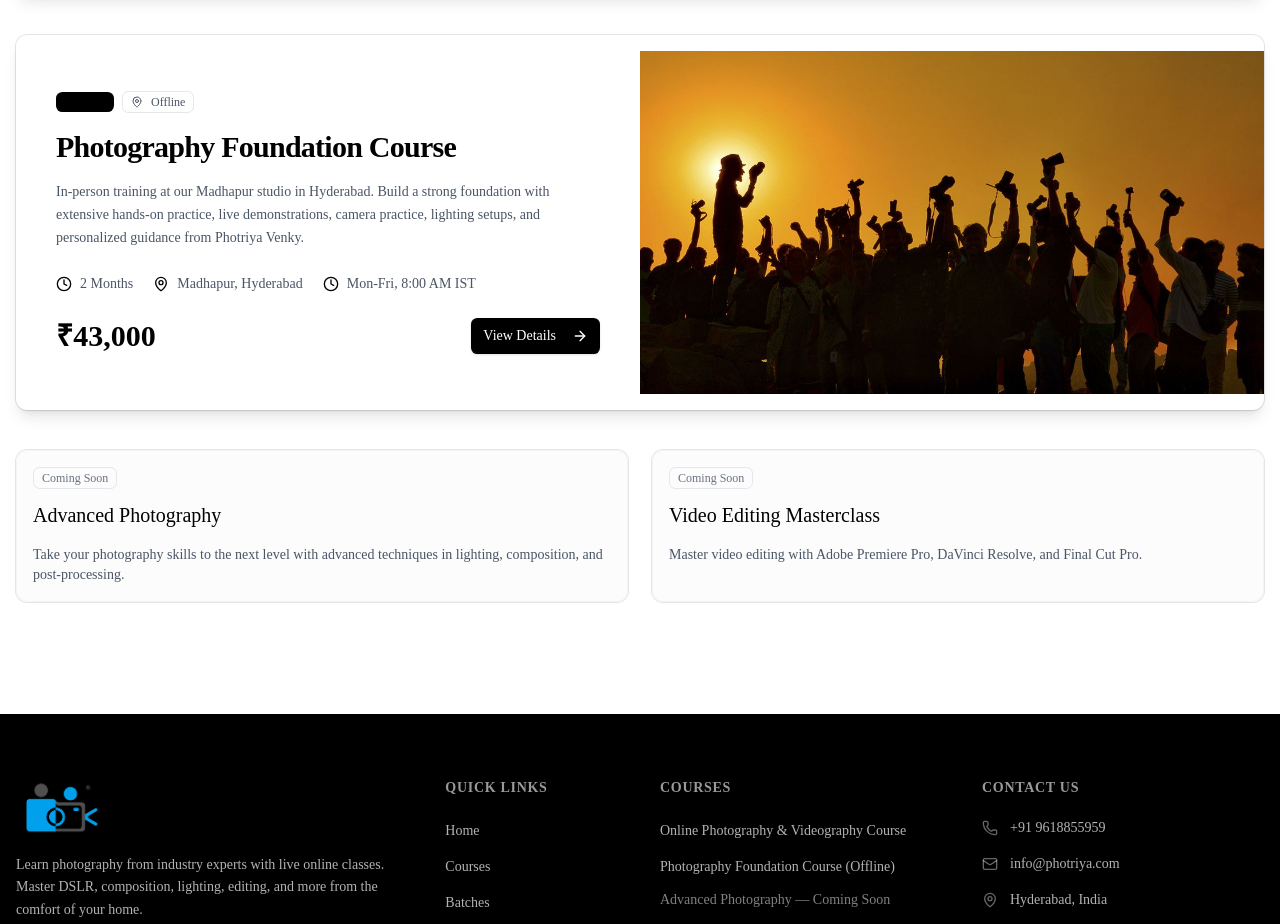
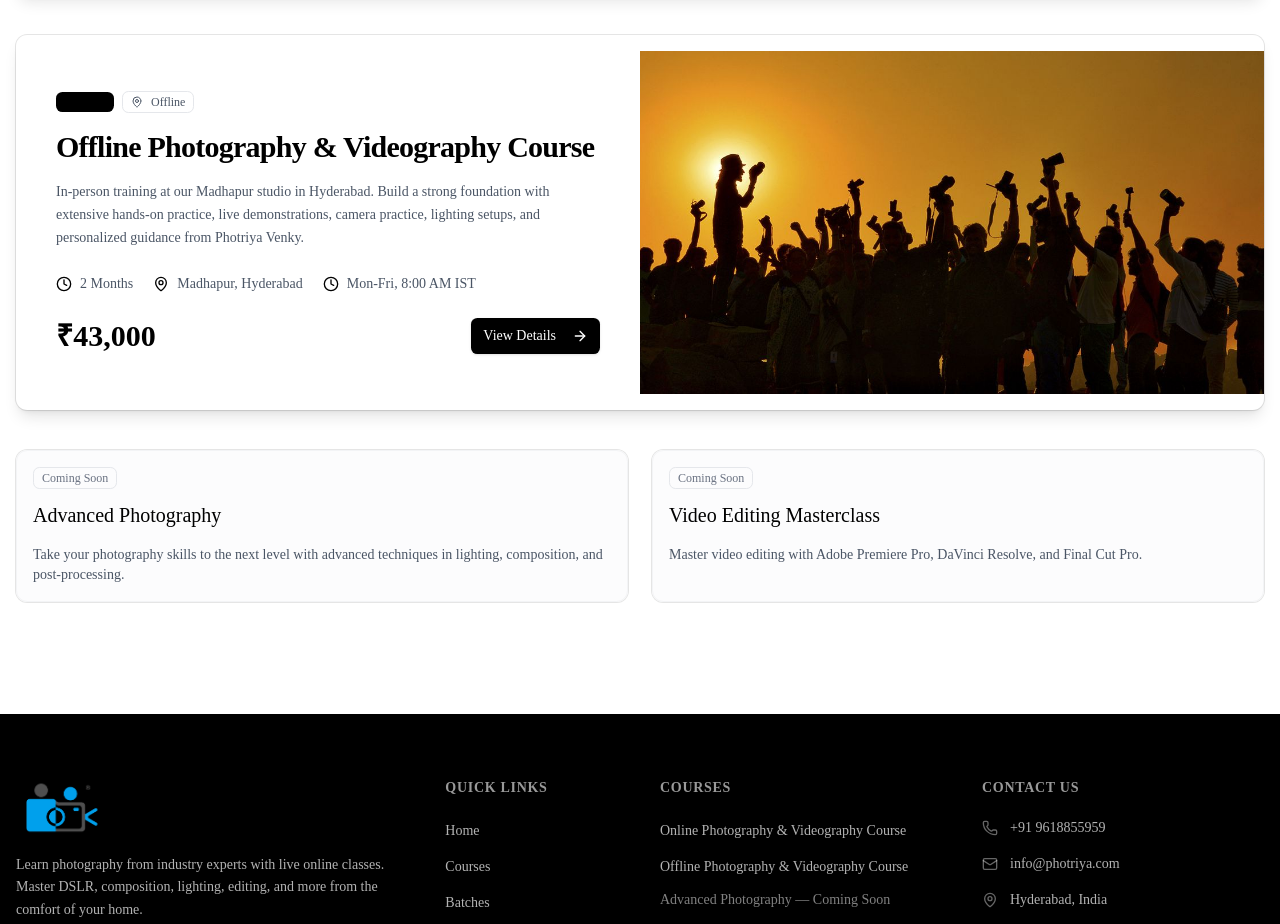
Before and after one commit to nandhan262006/ACADEMY, a Next.js app: page /courses in a window 1280 px wide. Shown: the part 960-1884 px from the top of the page. Built offline with nearby package versions, Linux system fonts and the light colour scheme.

Commit message:
rename: Offline Photography Foundation Course -> Offline Photography & Videography Course
Update page heading, courses listing, footer link, FAQ copy, ItemList
schema name, and title tag for consistency with the online course name.

```diff
--- a/src/app/(public)/courses/[slug]/page.tsx
+++ b/src/app/(public)/courses/[slug]/page.tsx
@@ -137,7 +137,7 @@ const onlineCourse: CourseData = {
 };
 
 const offlineCourse: CourseData = {
-  title: "Photography Foundation Course",
+  title: "Offline Photography & Videography Course",
   slug: "offline-photography-course",
   price: 43000,
   mode: "offline",
--- a/src/app/(public)/courses/page.tsx
+++ b/src/app/(public)/courses/page.tsx
@@ -36,7 +36,7 @@ export default function CoursesPage() {
       url: "https://academy.photriya.com/courses/online-photography-course",
     },
     {
-      name: "Photography Foundation Course",
+      name: "Offline Photography & Videography Course",
       url: "https://academy.photriya.com/courses/offline-photography-course",
     },
   ]);
@@ -121,7 +121,7 @@ export default function CoursesPage() {
                 <div className="relative h-52 sm:h-64 md:h-auto md:min-h-[320px] md:order-2">
                   <Image
                     src="/images/gallery/gallery1.jpg"
-                    alt="Photography Foundation Course"
+                    alt="Offline Photography & Videography Course"
                     fill
                     className="object-cover"
                   />
@@ -135,7 +135,7 @@ export default function CoursesPage() {
                     </Badge>
                   </div>
                   <h2 className="text-xl sm:text-2xl md:text-3xl font-bold text-navy mb-3 sm:mb-4 tracking-tight">
-                    Photography Foundation Course
+                    Offline Photography &amp; Videography Course
                   </h2>
                   <p className="text-gray-600 mb-6 leading-relaxed">
                     In-person training at our Madhapur studio in Hyderabad. Build a strong foundation with extensive hands-on practice, live demonstrations, camera practice, lighting setups, and personalized guidance from Photriya Venky.
--- a/src/components/public/footer.tsx
+++ b/src/components/public/footer.tsx
@@ -156,7 +156,7 @@ export function Footer() {
                   href="/courses/offline-photography-course"
                   className="text-white/70 hover:text-white text-sm transition-colors"
                 >
-                  Photography Foundation Course (Offline)
+                  Offline Photography &amp; Videography Course
                 </Link>
               </li>
               <li>
--- a/src/lib/home-faqs.ts
+++ b/src/lib/home-faqs.ts
@@ -5,7 +5,7 @@ export const homeFaqs = [
   },
   {
     q: "How much does the photography course cost?",
-    a: "The Online Photography & Videography Course costs ₹37,000 and the Offline Photography Foundation Course costs ₹43,000. Both are 2-month comprehensive programs covering photography, videography, editing, and marketing.",
+    a: "The Online Photography & Videography Course costs ₹37,000 and the Offline Photography & Videography Course costs ₹43,000. Both are 2-month comprehensive programs covering photography, videography, editing, and marketing.",
   },
   {
     q: "How long is the photography course at Photriya Academy?",
```
